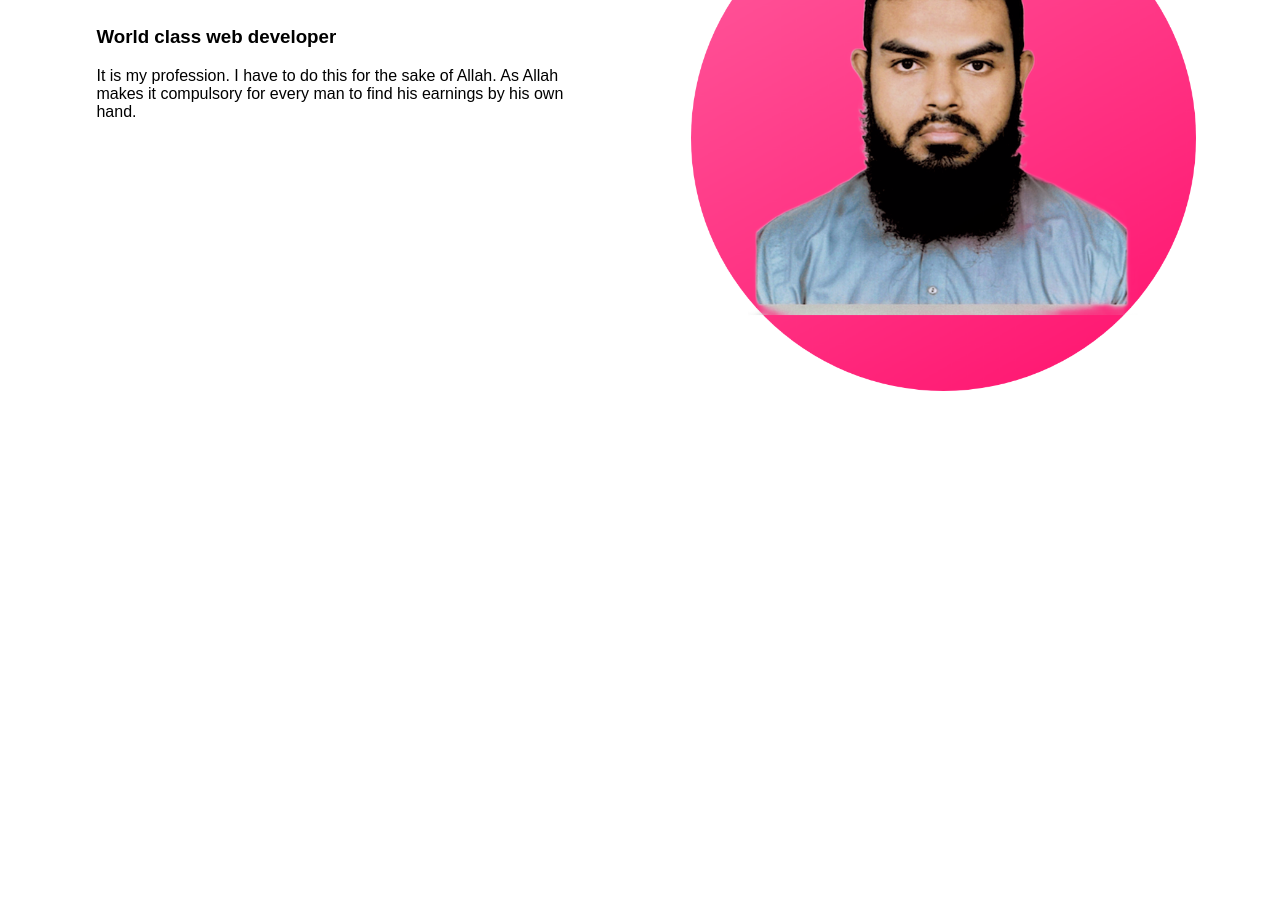
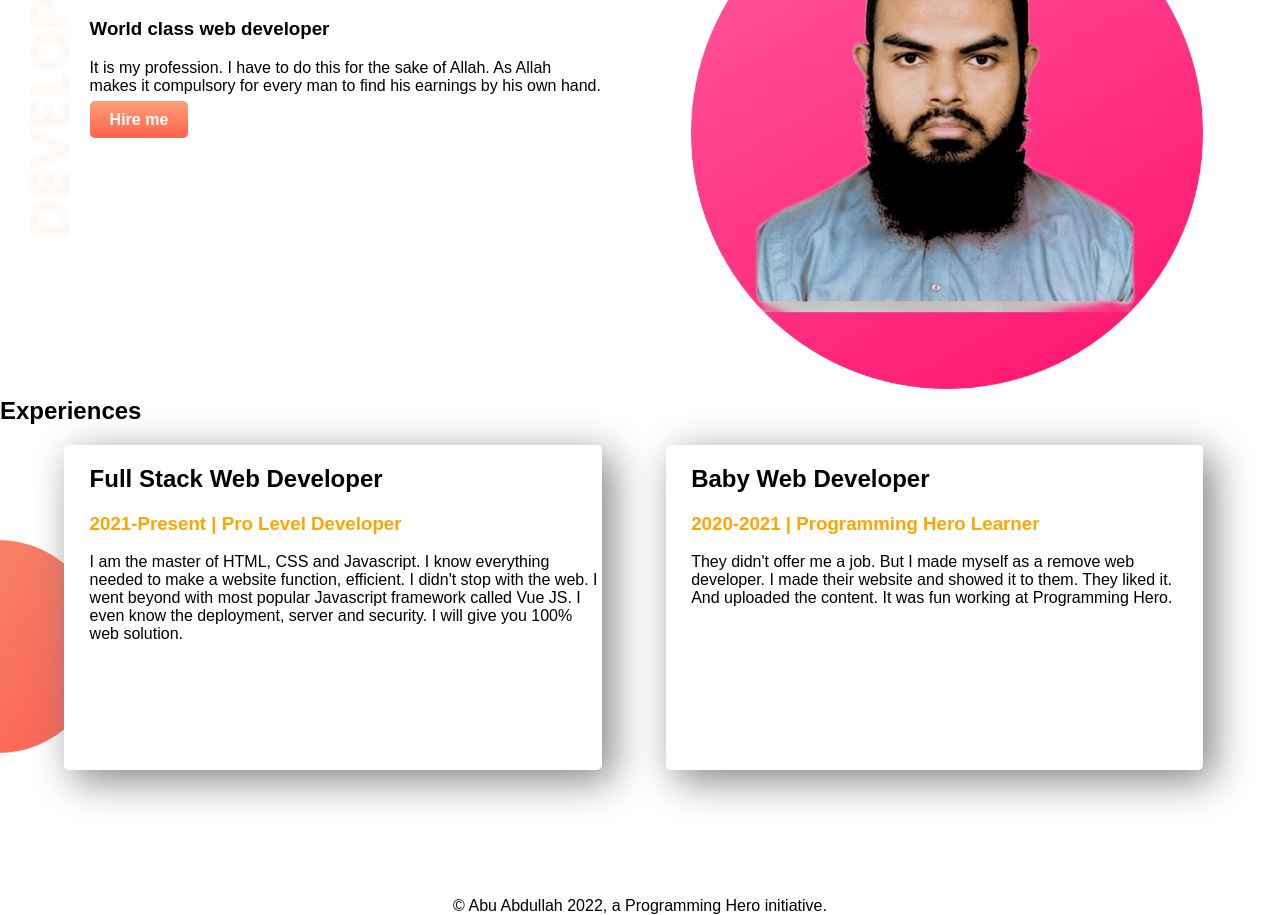
Before and after one commit to Saimum-14028/web-portfolio, a plain HTML site: page index.html in a window 1280 px wide. Shown: the part 123-1038 px from the top of the page. Before the commit the page ends 800 px from the top, so only its background shows below. Drawn offline with Linux system fonts and the light colour scheme.

Commit message:
Alhamdulillah done

```diff
--- a/index.html
+++ b/index.html
@@ -9,15 +9,35 @@
     <link rel="preconnect" href="https://fonts.googleapis.com">
 </head>
 <body>
-    <section>
+    <section class="top-banner">
         <div class="half-width">
             <h1>Welcome</h1>
             <h3>World class web developer</h3>
             <p>It is my profession. I have to do this for the sake of Allah. As Allah makes it compulsory for every man to find his earnings by his own hand.</p>
+            <a class="link-button" href="" target="_blank">Hire me</a>
         </div>
         <div class="half-width">
             <img src="images/image 3.png" alt="">
         </div>
     </section>
+
+    <section class="experience-area">
+        <div>
+            <h2>Experiences</h2>
+        </div>
+        <div class="half-width single-experience">
+            <h2>Full Stack Web Developer</h2>
+            <h3 class="highlighter">2021-Present | Pro Level Developer</h3>
+            <p>I am the master of HTML, CSS and Javascript. I know everything needed to make a website function, efficient. I didn't stop with the web. I went beyond with most popular Javascript framework called Vue JS. I even know the deployment, server and security. I will give you 100% web solution.</p>
+        </div>
+
+        <div class="half-width single-experience">
+            <h2>Baby Web Developer</h2>
+            <h3 class="highlighter">2020-2021 | Programming Hero Learner</h3>
+            <p>They didn't offer me a job. But I made myself as a remove web developer. I made their website and showed it to them. They liked it. And uploaded the content. It was fun working at Programming Hero.</p>
+        </div>
+    </section>
+
+    <footer>© Abu Abdullah 2022, a Programming Hero initiative.</footer>
 </body>
 </html>
--- a/style.css
+++ b/style.css
@@ -1,5 +1,6 @@
 body{
     font-family: 'Poppins', sans-serif;
+    margin: 0;
 }
 h1{
     font-size: 50px;
@@ -14,3 +15,42 @@ h1{
 .half-width img{
     width: 100%;
 }
+
+.top-banner{
+    background-image: url("images/top-banner.png");
+    background-repeat: no-repeat;
+}
+
+section{
+    height: 500px;
+}
+
+.link-button{
+    text-decoration: none;
+    background-image: linear-gradient(lightsalmon, tomato);
+    padding: 10px 20px;
+    border-radius: 5px;
+    color: white;
+    font-weight: 700;
+}
+
+.highlighter{
+    color: orange;
+}
+
+.single-experience{
+    box-shadow: 10px 10px 40px gray;
+    border-radius: 5px;
+    height: 65%;
+    background-color: white;
+}
+
+.experience-area{
+    background-image: url("images/exp-bg.png");
+    background-repeat: no-repeat;
+    background-position: left;
+}
+
+footer{
+    text-align: center;
+}
```
